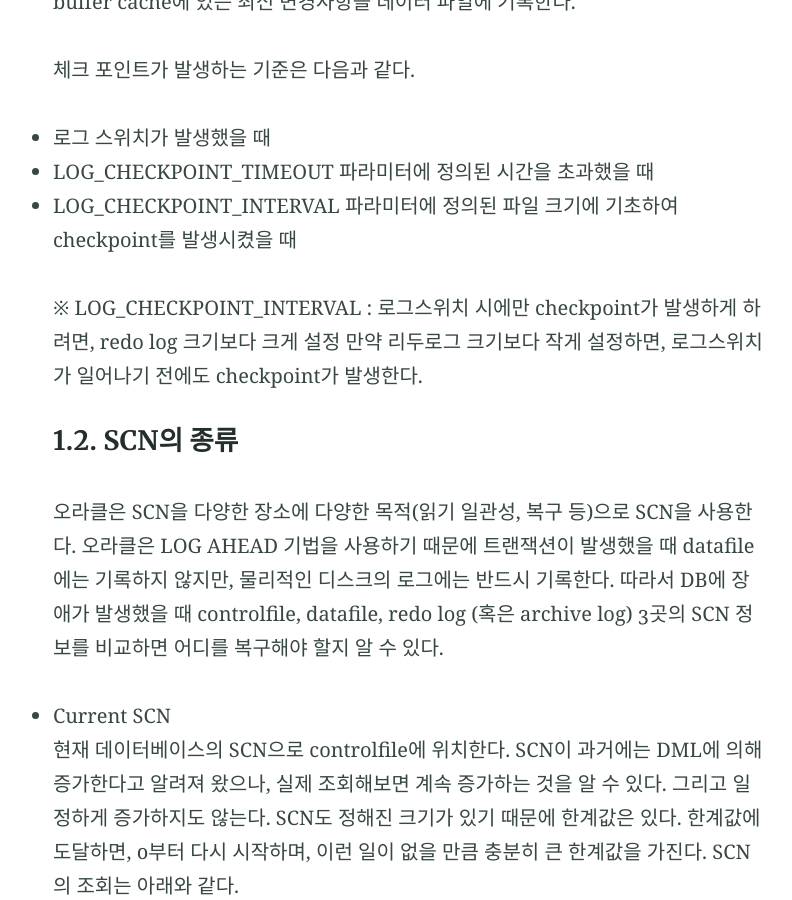
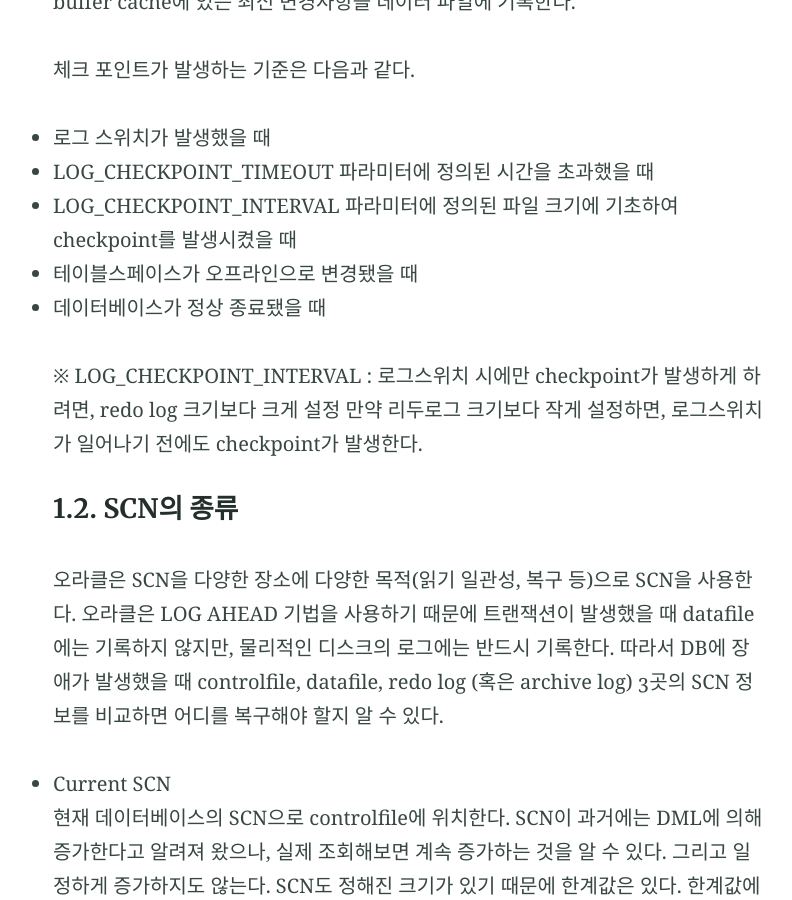
Before and after one commit to inquotient/inquotient.github.io, a Jekyll site: the page built from _posts/2021-05-30-SCN.md, in a window 1280 px wide and 900 px high, scrolled down 1551 px. Shown: the whole window, without its empty margins (230-1022 px from the left). Built offline with Jekyll 4.4.1, drawn with Linux system fonts in a browser that asks for light colours.

Commit message:
checkpoint call reaseon add

```diff
--- a/_posts/2021-05-30-SCN.md
+++ b/_posts/2021-05-30-SCN.md
@@ -36,6 +36,8 @@ DML을 수행하고 commit을 하면 해당 변경 내용이 redo log에는 기
 + 로그 스위치가 발생했을 때
 + LOG_CHECKPOINT_TIMEOUT 파라미터에 정의된 시간을 초과했을 때
 + LOG_CHECKPOINT_INTERVAL 파라미터에 정의된 파일 크기에 기초하여 checkpoint를 발생시켰을 때
++ 테이블스페이스가 오프라인으로 변경됐을 때
++ 데이터베이스가 정상 종료됐을 때
 
 ※ LOG_CHECKPOINT_INTERVAL : 로그스위치 시에만 checkpoint가 발생하게 하려면, redo log 크기보다 크게 설정 만약 리두로그 크기보다 작게 설정하면, 로그스위치가 일어나기 전에도 checkpoint가 발생한다.
 
```
